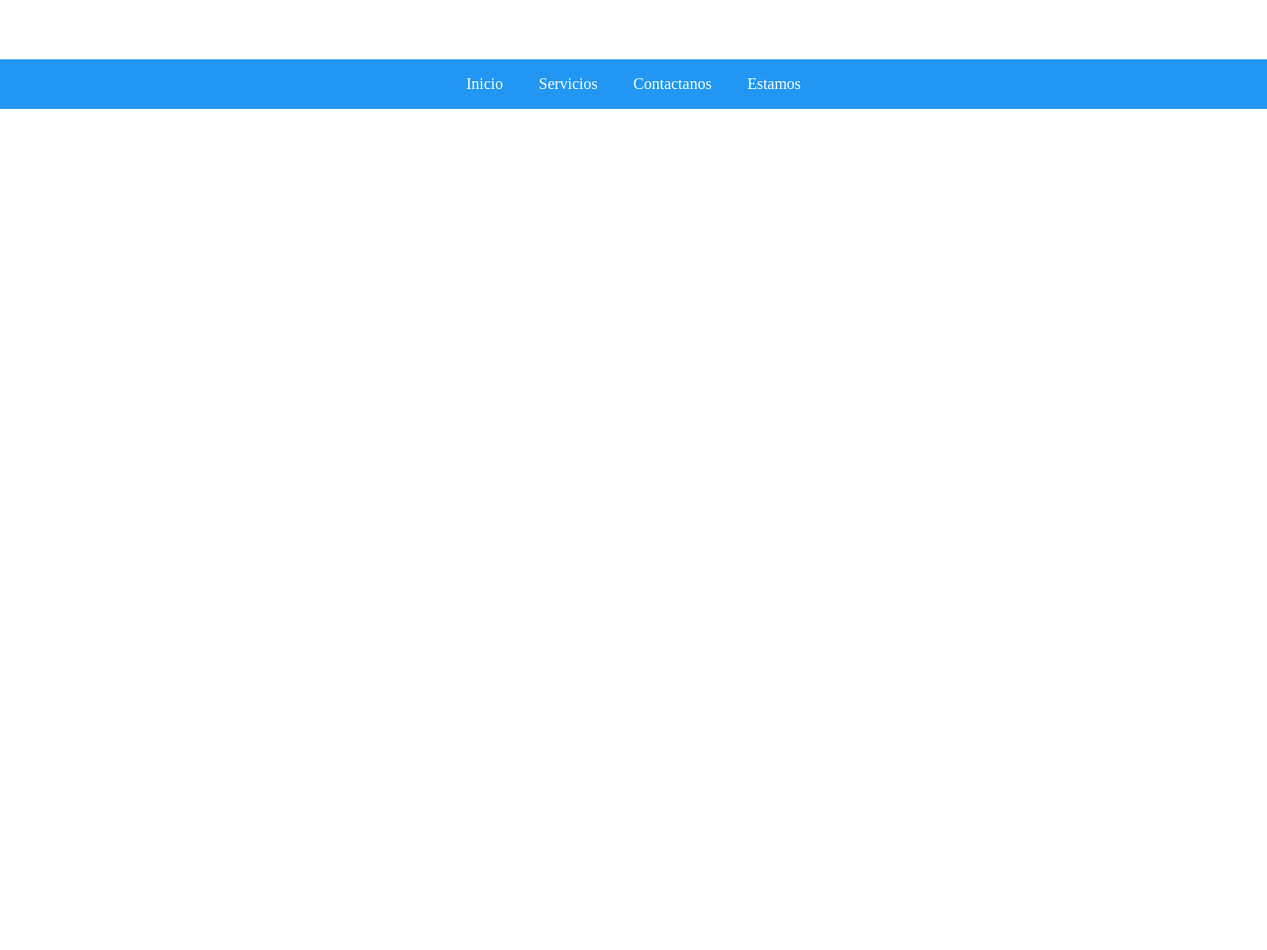
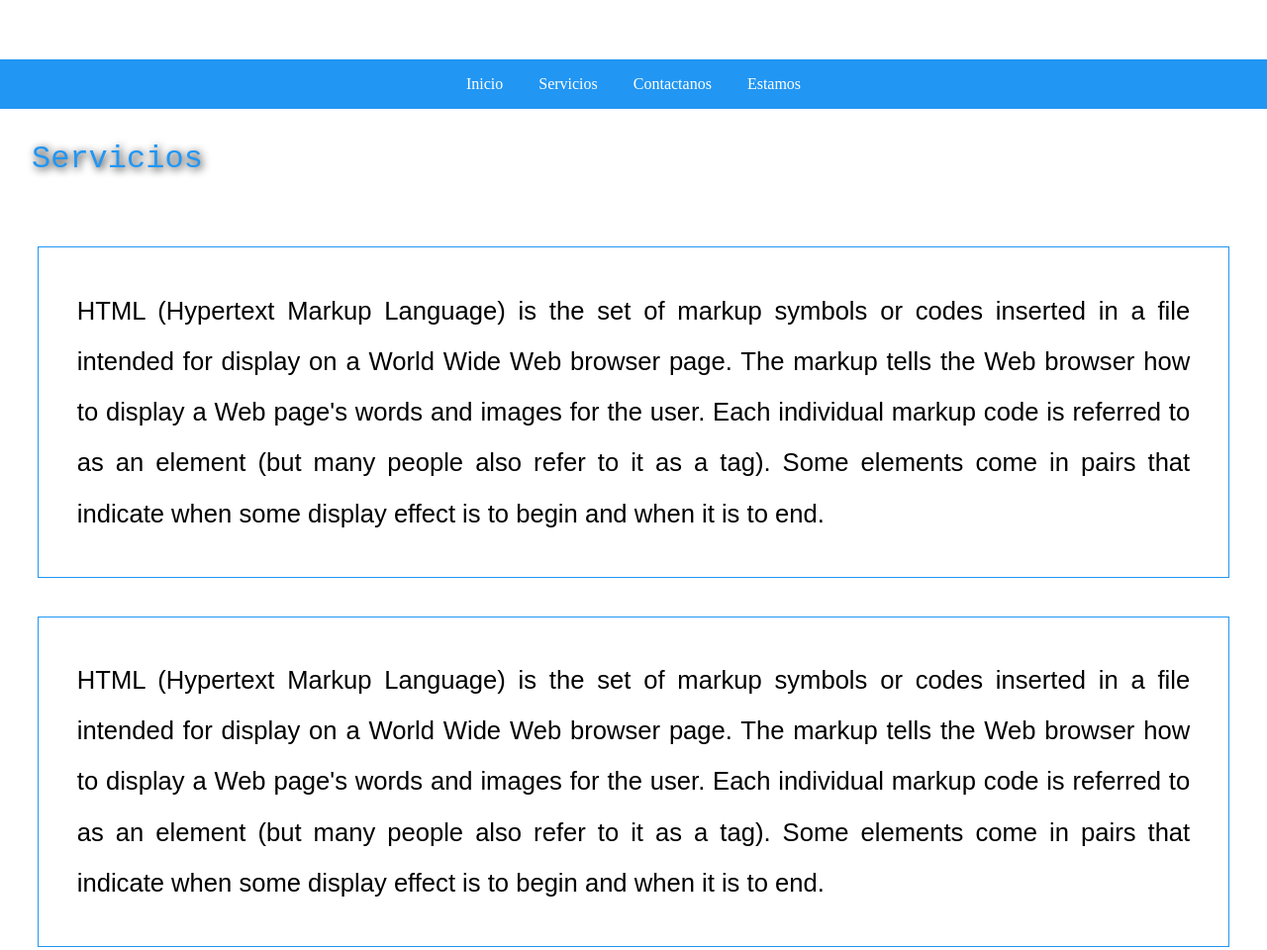
Before and after one commit to Nijito2332/LM, a plain HTML site: page landingpage/index.html in a window 1280 px wide. Shown: the part 740-1700 px from the top of the page at 99% size. Before the commit the page ends 850 px from the top, so only its background shows below. Drawn offline with Linux system fonts and the light colour scheme.

Commit message:
Seccion servicios hecho

```diff
--- a/landingpage/css/style.css
+++ b/landingpage/css/style.css
@@ -50,3 +50,19 @@ nav li{
 nav a:hover{
     background-color: rgb(82, 5, 155);
 }
+p{
+    border: 1px solid #2196f3;
+    font-size: 160%;
+    margin: 3%;
+    padding: 3%;
+    font-family: sans-serif;
+    text-align: justify;
+    line-height: 200%;
+}
+.leyenda{
+    font-family: 'Courier New', Courier, monospace;
+    color: #2196f3;
+    font-size: 200%;
+    padding: 1em;
+    text-shadow: 2px 2px 8px #000;
+}
--- a/landingpage/index.html
+++ b/landingpage/index.html
@@ -15,12 +15,20 @@
     <section id="inicio">
         <nav>
             <ul>
-                <li><a href="#">Inicio</a></li>
-                <li><a href="#">Servicios</a></li>
+                <li><a href="#inicio">Inicio</a></li>
+                <li><a href="#Servicios">Servicios</a></li>
                 <li><a href="#">Contactanos</a></li>
                 <li><a href="#">Estamos</a></li>
             </ul>
         </nav>
     </section>
+    <section id="servivios" class="azul">
+        <div class="leyenda">Servicios</div>
+        <p>HTML (Hypertext Markup Language) is the set of markup symbols or codes inserted in a file intended for display on a World Wide Web browser page. The markup tells the Web browser how to display a Web page's words and images for the user. Each individual markup code is referred to as an element (but many people also refer to it as a tag). Some elements come in pairs that indicate when some display effect is to begin and when it is to end.</p>
+        <p>HTML (Hypertext Markup Language) is the set of markup symbols or codes inserted in a file intended for display on a World Wide Web browser page. The markup tells the Web browser how to display a Web page's words and images for the user. Each individual markup code is referred to as an element (but many people also refer to it as a tag). Some elements come in pairs that indicate when some display effect is to begin and when it is to end.</p>
+        <p>HTML (Hypertext Markup Language) is the set of markup symbols or codes inserted in a file intended for display on a World Wide Web browser page. The markup tells the Web browser how to display a Web page's words and images for the user. Each individual markup code is referred to as an element (but many people also refer to it as a tag). Some elements come in pairs that indicate when some display effect is to begin and when it is to end.</p>
+        <p>HTML (Hypertext Markup Language) is the set of markup symbols or codes inserted in a file intended for display on a World Wide Web browser page. The markup tells the Web browser how to display a Web page's words and images for the user. Each individual markup code is referred to as an element (but many people also refer to it as a tag). Some elements come in pairs that indicate when some display effect is to begin and when it is to end.</p>
+
+    </section>
 </body>
 </html>
```
